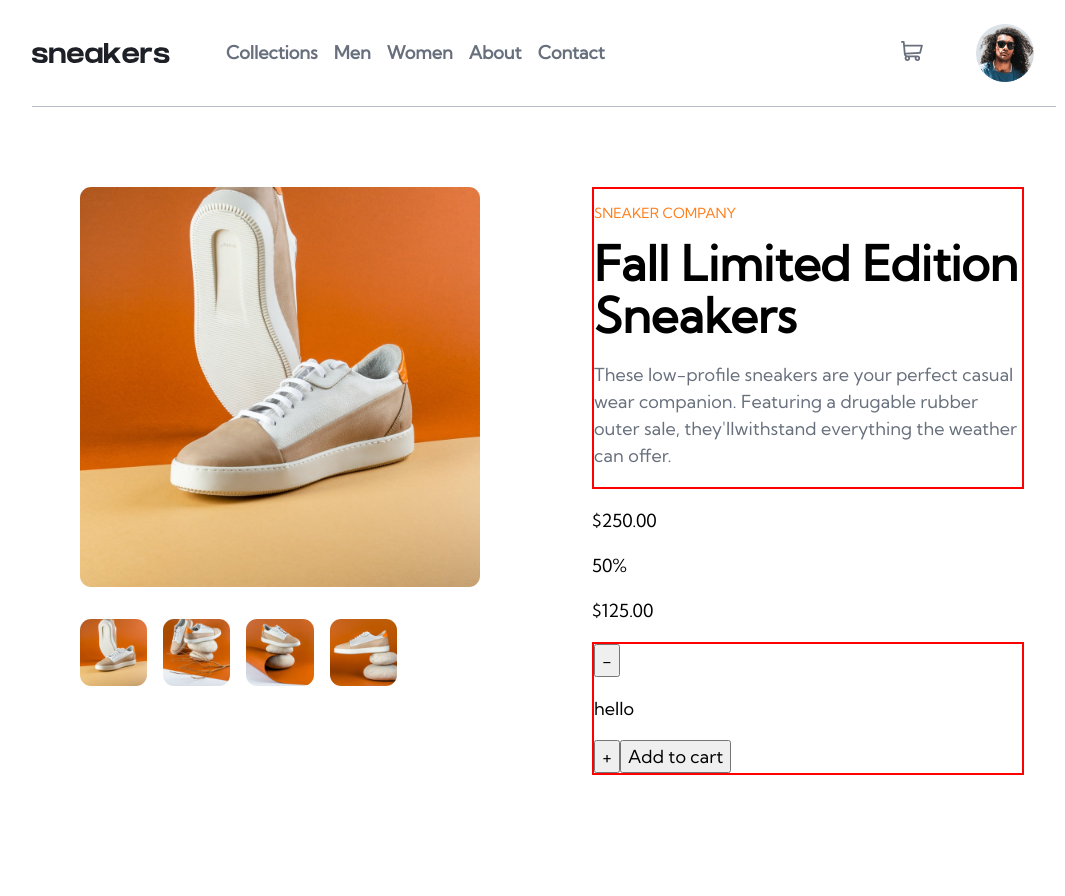
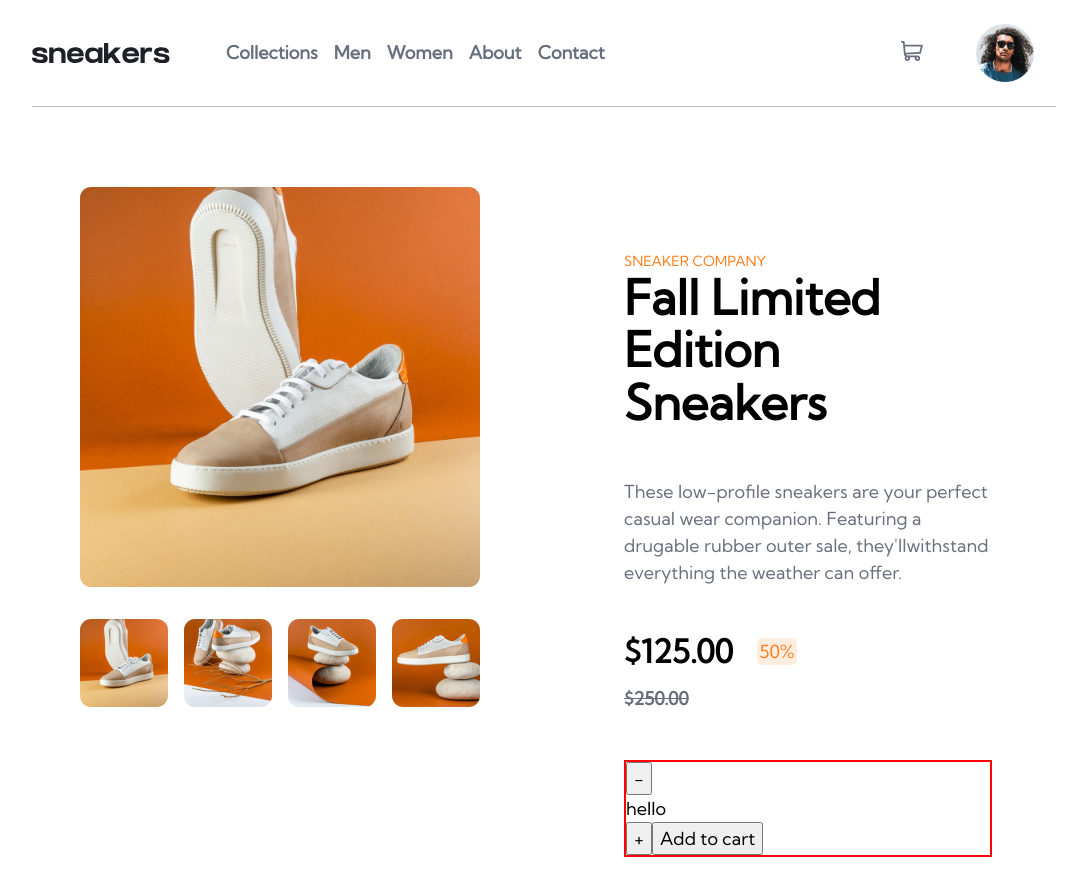
Before and after one commit to Adel-Al-Qosi/E-commerce-project, a React (Create React App) app: page / in a window 1280 px wide. Shown: the top 896 px of the page, without its empty margins (96-1161 px from the left). Before the commit the page ends 855 px from the top, so only its background shows below. Built offline with nearby package versions, Linux system fonts and the light colour scheme; a web font is replaced by a local one.

Commit message:
style info stuff

```diff
--- a/src/components/Home.jsx
+++ b/src/components/Home.jsx
@@ -11,9 +11,10 @@ function Home() {
     <main className="home">
       <div className="gallery-container">
         <Gallery
-        photoVisible={photoVisible}
-        setPhotoVisible={setPhotoVisible}
-        images={product.images} />
+          photoVisible={photoVisible}
+          setPhotoVisible={setPhotoVisible}
+          images={product.images}
+        />
         <div className="thumbnails">
           {product.thumbnails.map((thumbnail, i) => {
             return (
@@ -37,9 +38,11 @@ function Home() {
           />
         </div>
         <div className="price-info">
-          <p>{product.price}</p>
-          <p>{product.discount}</p>
-          <p>{product.priceAfterDiscount}</p>
+          <div className="flex price-info--discount">
+          <p className="fw-bold fs-600">{product.priceAfterDiscount}</p>
+          <p className="discount fs-400">{product.discount}</p>
+          </div>
+          <p className="full-price flow-under fw-bold">{product.price}</p>
         </div>
         <div className="add-to-cart-btns">
           <button>-</button>
--- a/src/components/productInfo.jsx
+++ b/src/components/productInfo.jsx
@@ -3,7 +3,7 @@ const ProductInfo = ({state, name, company, description}) => {
         <div>
             <p className="clr-orange fs-200">{company}</p>
             <h1 className="fw-bold fs-700">{state}</h1>
-            <h1 className="fw-bold fs-700">{name}</h1>
+            <h2 className="fw-bold fs-700 flow-under">{name}</h2>
             <p className="clr-dark-grayish-blue">{description}</p>
         </div>
     )
--- a/src/index.css
+++ b/src/index.css
@@ -60,8 +60,7 @@
 body,
 h1,
 h2,
-p figure,
-picture {
+p {
   margin: 0;
 }
 
@@ -205,6 +204,18 @@ select {
 
 .clr-dark-grayish-blue {
   color: var(--clr-dark-grayish-blue);
+}
+
+.flow > *:where(:not(:first-child)) {
+  margin-top: var(--flow-space, 1rem);
+}
+
+.flow--space-small {
+  --flow-space: 0.75rem;
+}
+
+.flow-under {
+  margin-bottom: 3rem;
 }
 
 /* ------------------- */
@@ -560,11 +571,11 @@ header .responsive-nav {
 }
 
 .info {
-  border: 2px solid red;
+
 }
 
 .add-to-cart-btns {
-  border: 2px solid red;
+
 }
 
 @media (min-width: 46em) {
@@ -572,7 +583,7 @@ header .responsive-nav {
     display: grid;
     grid-template-columns: repeat(4, 1fr);
     grid-template-areas: "gallery gallery info info";
-    gap: 2rem;
+    gap: min(2rem);
   }
 
   .gallery-container {
@@ -588,14 +599,13 @@ header .responsive-nav {
   }
 
   .pic {
-    border-radius: .7rem;
+    border-radius: 0.7rem;
   }
 
   .thumbnails {
     display: flex;
     min-width: 20rem;
     gap: 1rem;
-
   }
 
   .thumbnail:hover,
@@ -604,18 +614,41 @@ header .responsive-nav {
   }
 
   .thumbnail {
-    max-width: 4.2rem;
-    border-radius: .7rem;
+    min-width: 4.2rem;
+    border-radius: 0.7rem;
+    cursor: pointer;
   }
 
   .info-container {
     margin-block: 5rem;
     margin-inline: 2rem;
+    padding: 2rem;
     grid-area: info;
   }
 
   .info {
-    border: 2px solid red;
+    margin-block: 2rem;
+  }
+
+  .discount {
+    margin-left: 0.5rem;
+    background-color: var(--clr-pale-orange);
+    color: var(--clr-orange);
+    border-radius: 0.3rem;
+    width: 2.5rem;
+    display: flex;
+    justify-content: center;
+  }
+
+  .price-info--discount {
+    align-items: center;
+    margin-top: 3rem;
+    margin-bottom: 1rem;
+  }
+
+  .full-price {
+    color: var(--clr-dark-grayish-blue);
+    text-decoration: line-through solid;
   }
 
   .add-to-cart-btns {
```
